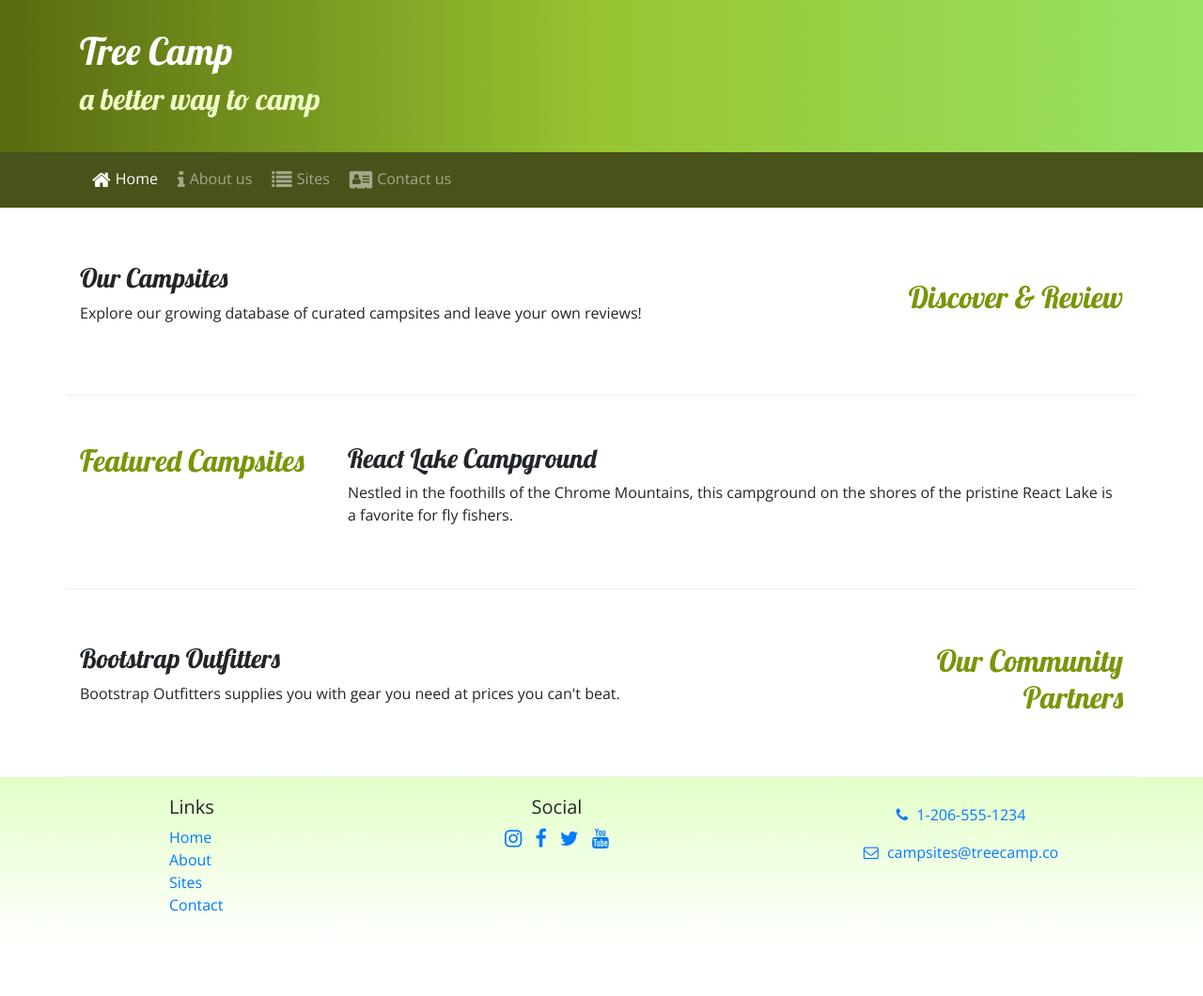
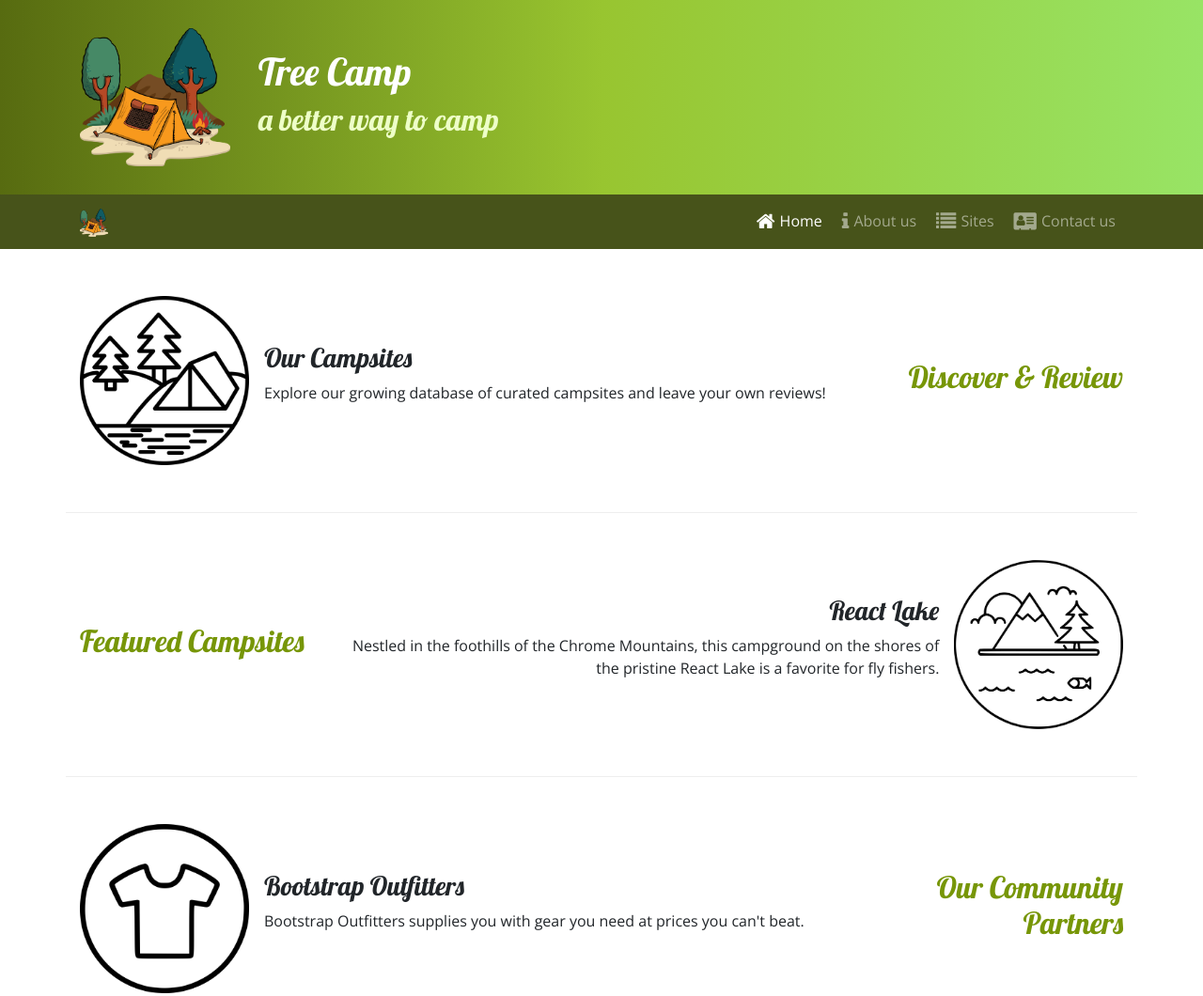
Before and after one commit to GRISONRF/NuCamp-bootstrap, a website: page index.html in a window 1280 px wide. Shown: the top 1060 px of the page at 94% size. Before the commit the page ends 1011 px from the top, so only its background shows below. Drawn offline with nearby package versions, Linux system fonts and the light colour scheme.

Commit message:
Fix index + some updates

```diff
--- a/index.html
+++ b/index.html
@@ -22,22 +22,27 @@
     <header class="jumbotron jumbotron-fluid">
         <div class="container">
             <div class="row">
-                <div class="col">
-                    <h1>Tree Camp</h1>
-                    <h2>a better way to camp</h2>
+                <div class="col-4 col-sm-3 col-md-2 align-self-center">
+                    <img src="img/pngwing.com (1).png" class="img-fluid">
                 </div>
+                    <div class="col align-self-center">
+                        <h1>Tree Camp</h1>
+                        <h2>a better way to camp</h2>
+                    </div>
+
             </div>
         </div>
     </header>
 
     <nav class="navbar navbar-expand-sm navbar-dark sticky-top">
         <div class="container">
-            <button class="navbar-toggler ml-auto" type="button" data-toggle="collapse" data-target="#nucampNavbar">
+            <a class="navbar-brand" href="#"><img src="img/pngwing.com (1).png" height="30" width="30"></a>
+            <button class="navbar-toggler" type="button" data-toggle="collapse" data-target="#nucampNavbar">
                 <span class="navbar-toggler-icon"></span>
             </button>
 
             <div class="collapse navbar-collapse" id="nucampNavbar">
-                <ul class="navbar-nav">
+                <ul class="navbar-nav ml-auto">
                     <li class="nav-item active"><a class="nav-link" href="index.html"><i class="fa fa-home fa-lg"></i>Home</a></li>
                     <li class="nav-item"><a class="nav-link" href="/aboutus.html"><i class="fa fa-info fa-lg"></i>About us</a></li>
                     <li class="nav-item"><a class="nav-link" href="sites.html"><i class="fa fa-list fa-lg"></i>Sites</a></li>
@@ -53,28 +58,43 @@
                 <h2 class="text-sm-right">Discover & Review</h2>
             </div>
             <div class="col">
-                <h3>Our Campsites</h3>
-                <p class="d-none d-sm-block">Explore our growing database of curated campsites and leave your own reviews!</p>
+                <div class="media">
+                        <img class="d-flex mr-3" src="img/pngfind.com-river-png-329969.png" alt="Breadcrumb Trail thumbnail" height="180px">
+                    <div class="media-body align-self-center">
+                        <h3>Our Campsites</h3>
+                        <p class="d-none d-sm-block">Explore our growing database of curated campsites and leave your own reviews!</p>
+                    </div>
+                </div>
             </div>
         </div>
 
-        <div class="row row-content align-content-center">
-            <div class="col-sm-4 col-md-3">
-                <h2>Featured Campsites</h2>
+        <div class="row row-content align-items-center">
+            <div class="col-sm-4  col-md-3">
+                <h2 class="text-sm-left">Featured Campsites</h2>
             </div>
             <div class="col">
-                <h3>React Lake Campground</h3>
-                <p class="d-none d-sm-block">Nestled in the foothills of the Chrome Mountains, this campground on the shores of the pristine React Lake is a favorite for fly fishers.</p>
+                <div class="media">
+                    <div class="media-body align-self-center text-right mr-3">
+                            <h3>React Lake</h3>
+                            <p class="d-none d-sm-block">Nestled in the foothills of the Chrome Mountains, this campground on the shores of the pristine React Lake is a favorite for fly fishers.</p>
+                    </div>
+                            <img class="d-flex float-right" src="img/pngkit_mountain-icon-png_1283844.png" height="180px">
+                </div>
             </div>
         </div>
 
-        <div class="row row-content align-content-center">
+        <div class="row row-content align-items-center">
             <div class="col-sm-4 order-sm-last col-md-3">
                 <h2 class="text-sm-right">Our Community Partners</h2>
             </div>
             <div class="col">
-                <h3>Bootstrap Outfitters</h3>
-                <p class="d-none d-sm-block">Bootstrap Outfitters supplies you with gear you need at prices you can't beat.</p>
+                <div class="media">
+                        <img class="d-flex mr-3" src="img/ee5e5fc6049d3fd50f50625214277589.png" alt="T-shits ang gear store" height="180px">
+                    <div class="media-body align-self-center">
+                        <h3>Bootstrap Outfitters</h3>
+                        <p class="d-none d-sm-block">Bootstrap Outfitters supplies you with gear you need at prices you can't beat.</p>
+                    </div>
+                </div>
             </div>
         </div>
     </div>
```
Also changed, not shown: aboutus.html (+10 -5 lines), contactus.html (+11 -5 lines), img/bootstrap-thumb.png (added), img/breadcrumb-trail-thumb.jpg (added), img/breadcrumb-trail.jpg (added), img/chrome-river-thumb.jpg (added), img/chrome-river.jpg (added), img/ee5e5fc6049d3fd50f50625214277589.png (added), img/logo.png (added), img/pngfind.com-river-png-329969.png (added), img/pngkit_lake-png_4408415.png (added), img/pngkit_mountain-icon-png_1283844.png (added), img/pngwing.com (1).png (added), img/pngwing.com.png (added), 2 more files.
